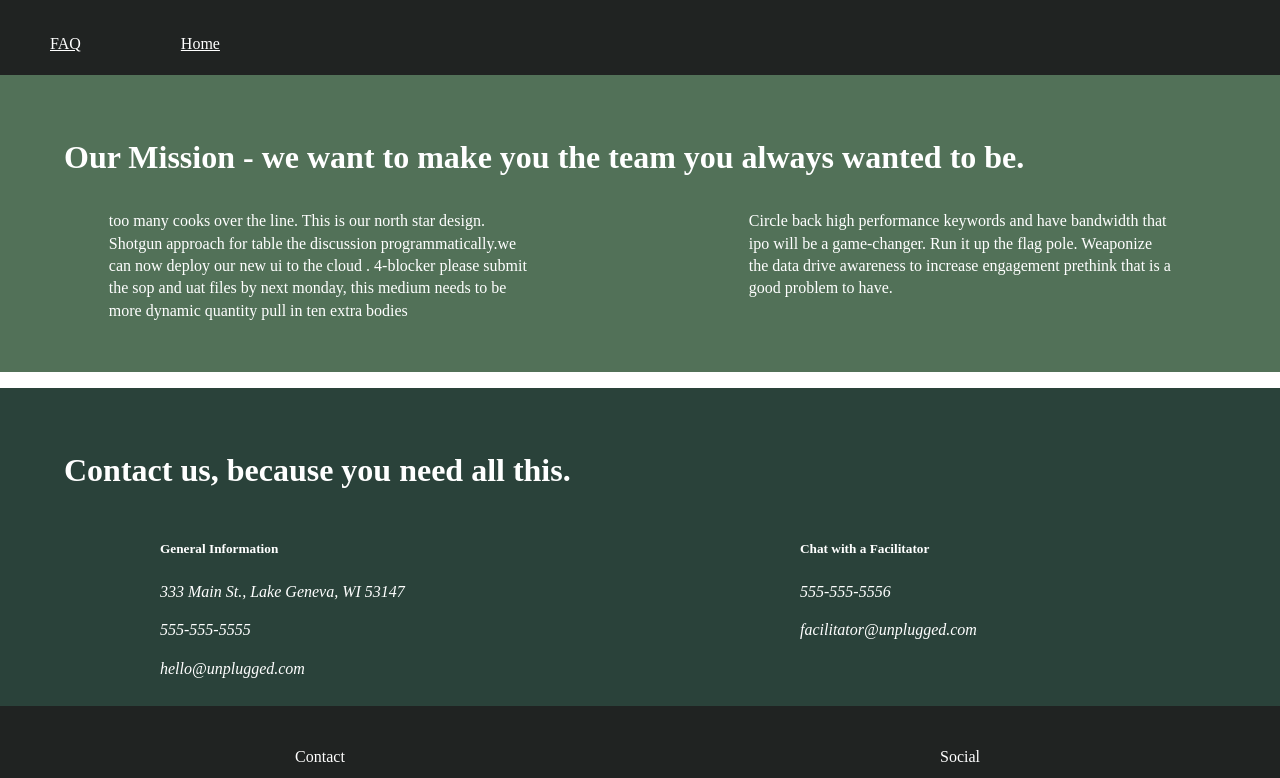
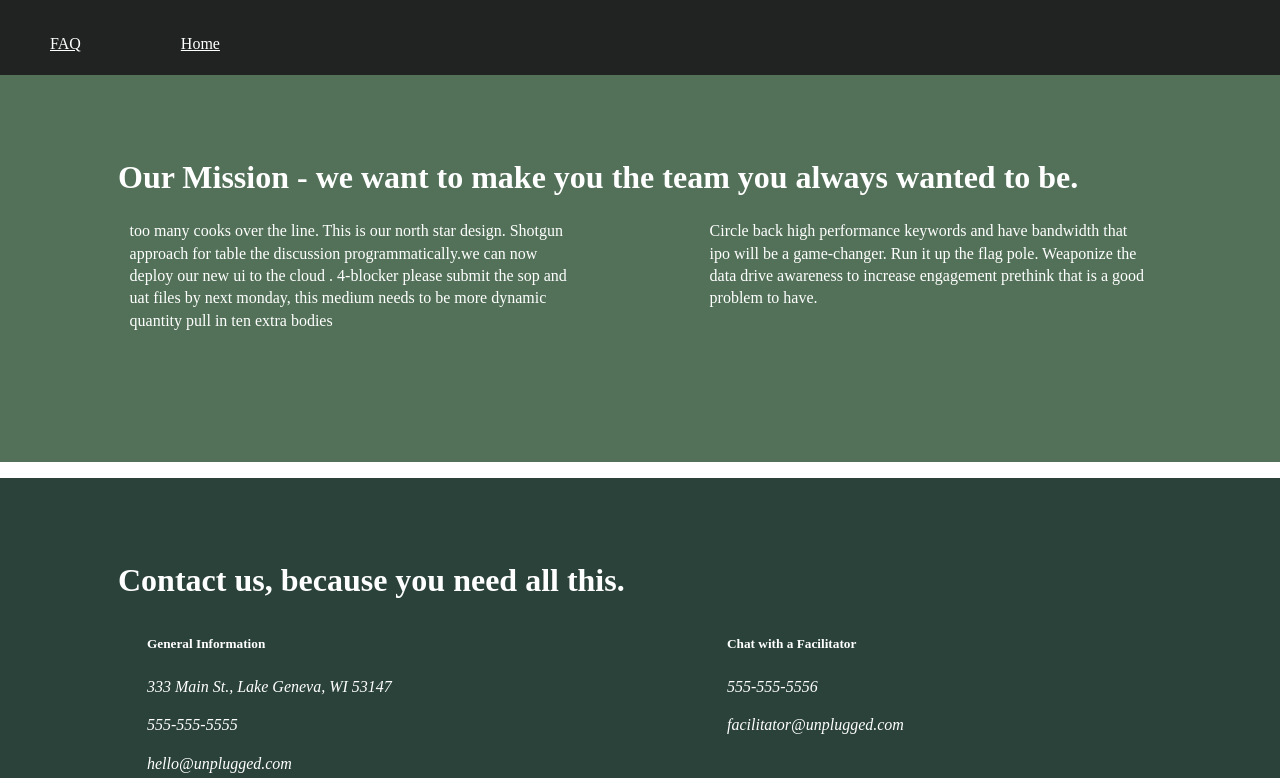
Before and after one commit to Lorica7/retreat-site, a website: page about/index.html in a window 1280 px wide. Shown: the part 127-905 px from the top of the page. Drawn offline with Linux system fonts and the light colour scheme.

Commit message:
about tablet

```diff
--- a/css/main.css
+++ b/css/main.css
@@ -438,10 +438,14 @@ address {
 
   #our-mission {
     min-width: 90%;
+    margin: 0;
+    padding: 0;
   }
-
+  .mission {
+    padding: 80px 60px;
+  }
   .mission-content p {
-    width: 33%;
+    width: 38%;
   }
   .contact-col {
     width: 25%;
@@ -449,8 +453,15 @@ address {
   .social {
     width: 25%;
   }
-  .contact {
-    width: 25%;
+  .contact-section {
+    padding: 80px 60px;
+  }
+  .contact-section h1 {
+    margin: 0;
+    padding: 0;
+  }
+  .contact-col {
+    width: 35%;
   }
   /*//////////////////////////////////    Footer   ///////////////////////////////////////////*/
   .content-wrapper h3 {
```
